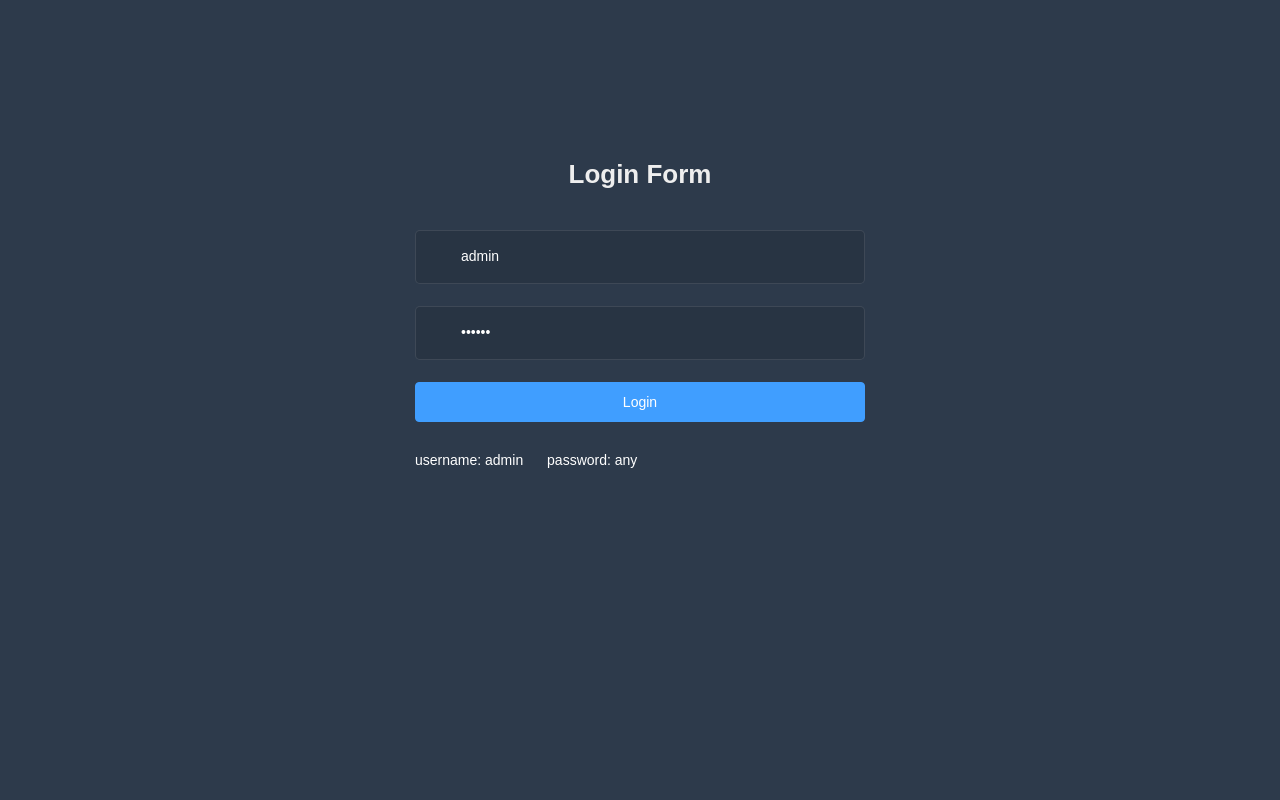
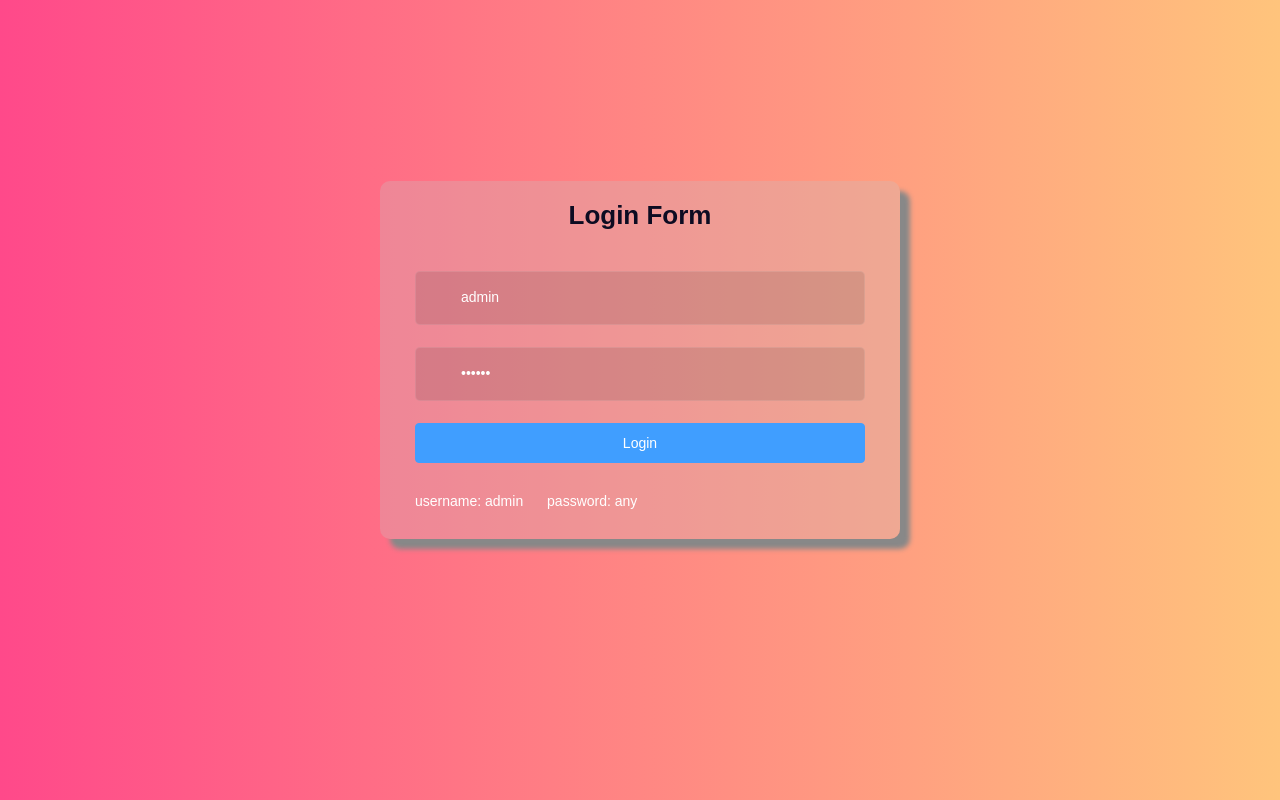
Before and after one commit to YDKD/FossStore, a Vue app: page /index in a window 1280 px wide. Built offline with nearby package versions, Linux system fonts and the light colour scheme.

Commit message:
update: 登录测试

```diff
--- a/src/utils/request.js
+++ b/src/utils/request.js
@@ -2,6 +2,7 @@ import axios from 'axios'
 import { MessageBox, Message } from 'element-ui'
 import store from '@/store'
 import { getToken } from '@/utils/auth'
+import router from '@/router'
 
 // create an axios instance
 const service = axios.create({
@@ -44,7 +45,11 @@ service.interceptors.response.use(
    */
   response => {
     const res = response.data
-
+    if(response.status === 404) {
+      router.replace({
+        path: '/404'
+      })
+    }
     // if the custom code is not 20000, it is judged as an error.
     if (res.code !== 20000) {
       Message({
@@ -53,16 +58,16 @@ service.interceptors.response.use(
         duration: 5 * 1000
       })
 
-      // 50008: Illegal token; 50012: Other clients logged in; 50014: Token expired;
+      // 50008:非法的token; 50012:其他客户端登录了;  50014:Token 过期了;
       if (res.code === 50008 || res.code === 50012 || res.code === 50014) {
         // to re-login
-        MessageBox.confirm('You have been logged out, you can cancel to stay on this page, or log in again', 'Confirm logout', {
-          confirmButtonText: 'Re-Login',
-          cancelButtonText: 'Cancel',
+        MessageBox.confirm('你已被登出，可以取消继续留在该页面，或者重新登录', '确定登出', {
+          confirmButtonText: '重新登录',
+          cancelButtonText: '取消',
           type: 'warning'
         }).then(() => {
           store.dispatch('user/resetToken').then(() => {
-            location.reload()
+            location.reload()// 为了重新实例化vue-router对象 避免bug
           })
         })
       }
--- a/src/views/login/index.vue
+++ b/src/views/login/index.vue
@@ -23,7 +23,7 @@
           name="username"
           type="text"
           tabindex="1"
-          auto-complete="on"
+          auto-complete="fale"
         />
       </el-form-item>
 
@@ -102,9 +102,7 @@ export default {
       passwordType: "password",
     };
   },
-  watch: {
-
-  },
+  watch: {},
   methods: {
     showPwd() {
       if (this.passwordType === "password") {
@@ -160,14 +158,14 @@ $cursor: #fff;
 
     input {
       background: transparent;
-      border: 0px;
+
       -webkit-appearance: none;
       border-radius: 0px;
       padding: 12px 5px 12px 15px;
-      color: $light_gray;
+      color: #fff;
       height: 47px;
       caret-color: $cursor;
-
+      border: 0;
       &:-webkit-autofill {
         box-shadow: 0 0 0px 1000px $bg inset !important;
         -webkit-text-fill-color: $cursor !important;
@@ -181,27 +179,38 @@ $cursor: #fff;
     border-radius: 5px;
     color: #454545;
   }
+  .el-form-item__error {
+    color: #fff;
+  }
 }
 </style>
 
 <style lang="scss" scoped>
 $bg: #2d3a4b;
 $dark_gray: #889aa4;
-$light_gray: #eee;
+$light_gray: #0d0c22;
 
 .login-container {
   min-height: 100%;
   width: 100%;
-  background-color: $bg;
+
+  background: -webkit-linear-gradient(to right, #ff498a, #ffc47c);
+  background: linear-gradient(to right, #ff498a, #ffc47c);
+  position: relative;
   overflow: hidden;
-
   .login-form {
-    position: relative;
+    position: absolute;
+    top: 45%;
+    left: 50%;
+    transform: translate(-50%, -50%);
     width: 520px;
     max-width: 100%;
-    padding: 160px 35px 0;
+    padding: 20px 35px;
+    border-radius: 10px;
     margin: 0 auto;
     overflow: hidden;
+    background-color: rgba(202, 188, 188, 0.3);
+    box-shadow: 10px 10px 5px #888;
   }
 
   .tips {
```
